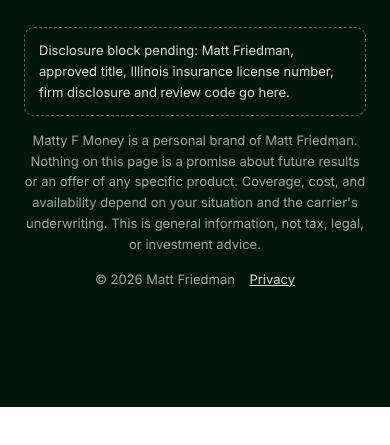
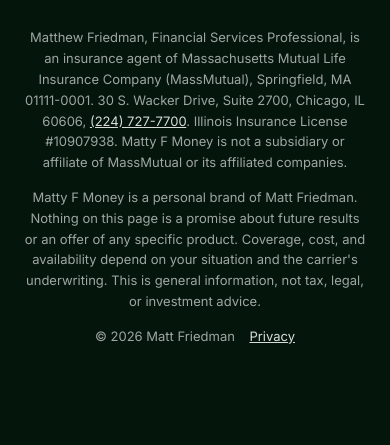
Before and after one commit to mattyfbabyy/mattyfmoney, a plain HTML site: page index.html in a window 390 px wide. Shown: the part 8593-9038 px from the top of the page. Before the commit the page ends 9000 px from the top, so only its background shows below. Drawn offline with Linux system fonts and the light colour scheme.

Commit message:
Footer: replace disclosure placeholder with agent disclosure
Title, office address and phone, Illinois license number and marketing
name statement. Review code to be added once compliance issues it.

Co-Authored-By: Claude Fable 5.2 <noreply@anthropic.com>
Claude-Session: https://claude.ai/code/session_01Apv1qy8w7hgFYC8Tu6Mv3D

```diff
--- a/index.html
+++ b/index.html
@@ -415,7 +415,7 @@
 <footer>
   <div class="wrap">
     <img class="logo" src="/assets/logo-white.png" alt="Matty F Money">
-    <p class="ph">Disclosure block pending: Matt Friedman, approved title, Illinois insurance license number, firm disclosure and review code go here.</p>
+    <p>Matthew Friedman, Financial Services Professional, is an insurance agent of Massachusetts Mutual Life Insurance Company (MassMutual), Springfield, MA 01111-0001. 30 S. Wacker Drive, Suite 2700, Chicago, IL 60606, <a href="tel:+12247277700">(224) 727-7700</a>. Illinois Insurance License #10907938. Matty F Money is not a subsidiary or affiliate of MassMutual or its affiliated companies.</p>
     <p>Matty F Money is a personal brand of Matt Friedman. Nothing on this page is a promise about future results or an offer of any specific product. Coverage, cost, and availability depend on your situation and the carrier's underwriting. This is general information, not tax, legal, or investment advice.</p>
     <p>&copy; 2026 Matt Friedman &nbsp;&nbsp; <a href="/privacy">Privacy</a></p>
   </div>
```
Also changed, not shown: site/index.html (+1 -1 lines).
